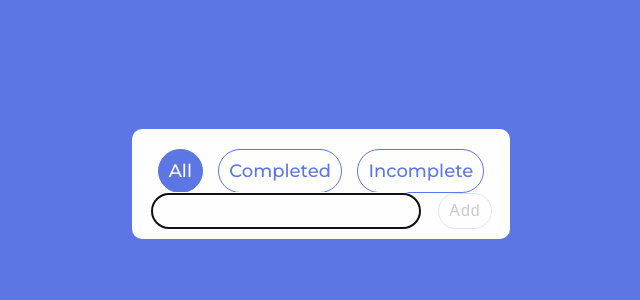
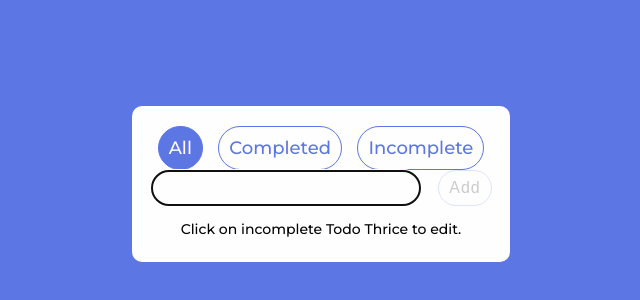
Before and after one commit to KRONOS-11/todo-list-js, a React (Create React App) app: page / in a window 1280 px wide. Shown: the part 216-516 px from the top of the page, without its empty margins (319-959 px from the left). Built offline with nearby package versions, Linux system fonts and the light colour scheme.

Commit message:
minor changes

```diff
--- a/public/index.html
+++ b/public/index.html
@@ -24,7 +24,7 @@
       work correctly both with client-side routing and a non-root public URL.
       Learn how to configure a non-root public URL by running `npm run build`.
     -->
-    <title>React App</title>
+    <title>TodoList</title>
   </head>
   <body>
     <noscript>You need to enable JavaScript to run this app.</noscript>
--- a/src/App.js
+++ b/src/App.js
@@ -61,6 +61,9 @@ function App({
         onUpdateTodo={onUpdateTodo}
       />
       <AddTodo onAdd={onAddTodo} />
+      <p style={{ textAlign: "center", fontSize: 14 }}>
+        Click on incomplete Todo Thrice to edit.
+      </p>
     </div>
   );
 }
```
